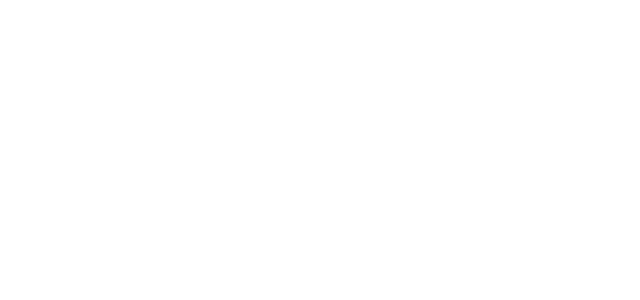
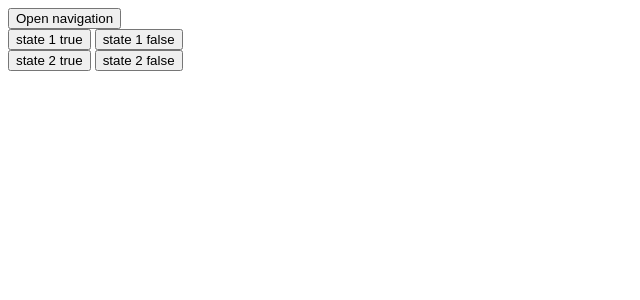
Before and after one commit to codebyjohan/ui-challanges-showcase, a SvelteKit app: page /challange-1 in a window 1280 px wide. Shown: the top 300 px of the page, without its empty margins (0-640 px from the left). Built offline with nearby package versions, Linux system fonts and the light colour scheme.

Commit message:
Add HiddenInputs component && Add scaffolding for NavigationPanel

```diff
--- /dev/null
+++ b/src/lib/components/HiddenInputs.svelte
@@ -0,0 +1,11 @@
+<script lang="ts">
+	import { page } from "$app/stores"
+	export let filterKeys: string[] | undefined = undefined
+	$: searchParams = $page.url.searchParams.entries()
+</script>
+
+{#each searchParams as parameter}
+	{#if !filterKeys?.includes(parameter[0])}
+		<input type="hidden" name={parameter[0]} value={parameter[1]} />
+	{/if}
+{/each}
--- /dev/null
+++ b/src/lib/components/NavigationPanel.svelte
@@ -0,0 +1,19 @@
+<script>
+	import { page } from "$app/stores"
+	import HiddenInputs from "./HiddenInputs.svelte"
+	const NAVIGATION_PANEL_KEY = "navigationPanel"
+	let open = false
+	$: open = $page.url.searchParams.get(NAVIGATION_PANEL_KEY) === "open"
+</script>
+
+<form>
+	<HiddenInputs filterKeys={NAVIGATION_PANEL_KEY} />
+	{#if !open}
+		<button name={NAVIGATION_PANEL_KEY} value="open">Open navigation</button>
+	{:else}
+		<button name={NAVIGATION_PANEL_KEY} value="close">Close navigation</button>
+	{/if}
+</form>
+{#if open}
+	panel content
+{/if}
--- /dev/null
+++ b/src/routes/+layout.svelte
@@ -0,0 +1,6 @@
+<script lang="ts">
+	import NavigationPanel from "$components/NavigationPanel.svelte"
+</script>
+
+<NavigationPanel />
+<slot />
--- a/src/routes/challange-1/+page.svelte
+++ b/src/routes/challange-1/+page.svelte
@@ -0,0 +1,14 @@
+<script>
+	import HiddenInputs from "$components/HiddenInputs.svelte"
+</script>
+
+<form>
+	<HiddenInputs filterKeys={["state1"]} />
+	<button name="state1" value="true">state 1 true</button>
+	<button name="state1" value="false">state 1 false</button>
+</form>
+<form>
+	<HiddenInputs filterKeys={["state2"]} />
+	<button name="state2" value="true">state 2 true</button>
+	<button name="state2" value="false">state 2 false</button>
+</form>
```
